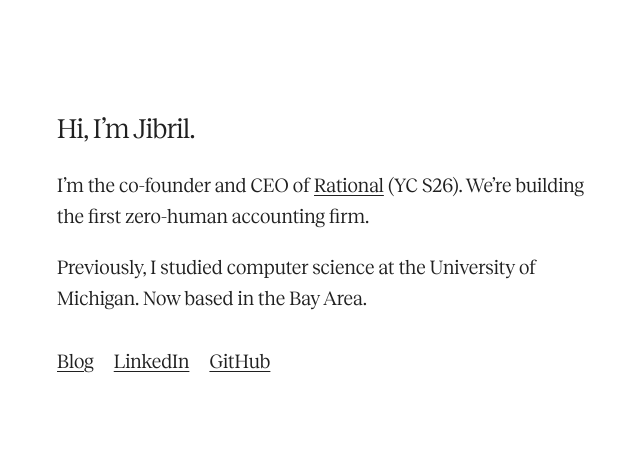
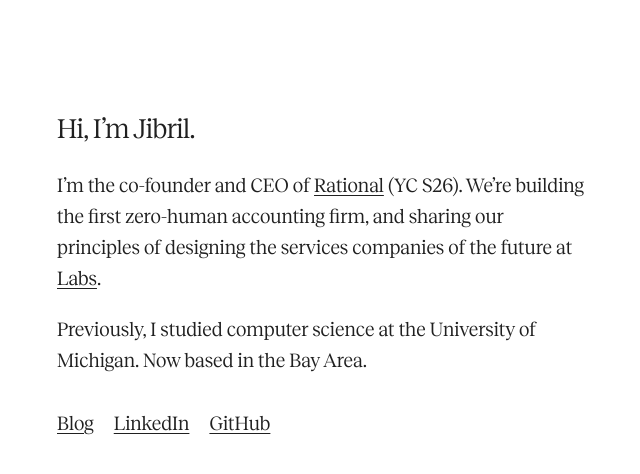
Before and after one commit to nodeDevcoder/personal, a plain HTML site: page index.html in a window 1280 px wide. Shown: the whole page, without its empty margins (319-959 px from the left). Drawn offline with Linux system fonts and the light colour scheme.

Commit message:
Link Rational Labs from the homepage biography (#4)

```diff
--- a/index.html
+++ b/index.html
@@ -32,7 +32,9 @@
 
       <p>
         I’m the co-founder and CEO of <a href="https://rational.to/">Rational</a>
-        (YC S26). We’re building the first zero-human accounting firm.
+        (YC S26). We’re building the first zero-human accounting firm, and sharing
+        our principles of designing the services companies of the future at
+        <a href="https://labs.rational.to/">Labs</a>.
       </p>
 
       <p>
```
